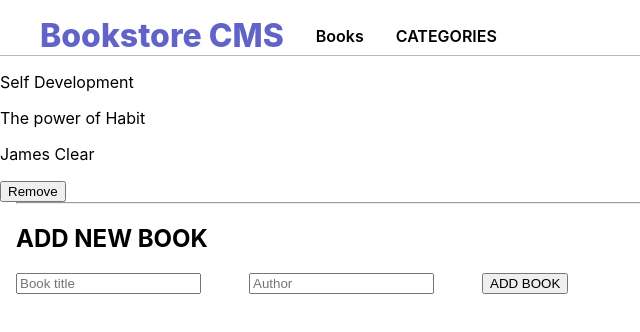
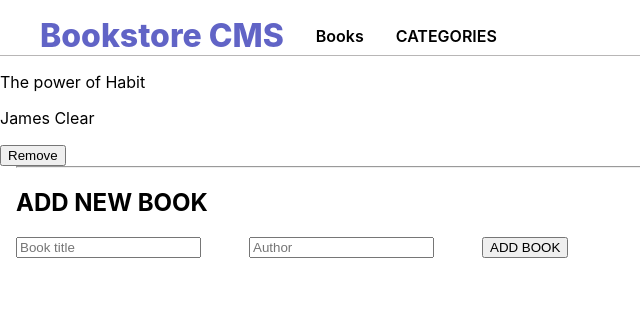
Before and after one commit to NatiDeme/react-bookstore, a React (Create React App) app: page / in a window 1280 px wide. Shown: the top 332 px of the page, without its empty margins (0-640 px from the left). Built offline with nearby package versions, Linux system fonts and the light colour scheme.

Commit message:
Connect store to components

```diff
--- a/package.json
+++ b/package.json
@@ -13,6 +13,7 @@
     "react-redux": "^8.0.2",
     "react-router-dom": "^6.3.0",
     "react-scripts": "5.0.1",
+    "uuid": "^8.3.2",
     "web-vitals": "^2.1.4"
   },
   "scripts": {
--- a/src/App.js
+++ b/src/App.js
@@ -1,6 +1,6 @@
 import './App.css';
 import React from 'react';
-import { Routes, Route } from 'react-router-dom';
+import { BrowserRouter as Router, Routes, Route } from 'react-router-dom';
 import Books from './pages/Books';
 import Categories from './pages/Categories';
 import NavBar from './components/NavBar';
@@ -8,11 +8,13 @@ import NavBar from './components/NavBar';
 function App() {
   return (
     <>
-      <NavBar />
-      <Routes>
-        <Route path="/" element={<Books />} />
-        <Route path="/categories" element={<Categories />} />
-      </Routes>
+      <Router>
+        <NavBar />
+        <Routes>
+          <Route path="/" element={<Books />} />
+          <Route path="/categories" element={<Categories />} />
+        </Routes>
+      </Router>
     </>
   );
 }
--- a/src/components/AddBook.js
+++ b/src/components/AddBook.js
@@ -1,14 +1,36 @@
 import '../style/AddBook.css';
+import { useDispatch } from 'react-redux';
+import { v4 as uuidv4 } from 'uuid';
+import { useState } from 'react';
+import { addBook } from '../redux/books/books';
 
 function Books() {
+  const dispatch = useDispatch();
+  const newbook = {
+    id: '',
+    title: '',
+    author: '',
+  };
+  const [mybook, setMyBook] = useState(newbook);
+  const addNew = () => {
+    dispatch(addBook(mybook));
+  };
+
+  const hndleMyBooks = (e) => {
+    setMyBook((mybook) => ({
+      ...mybook,
+      id: uuidv4(),
+      [e.target.name]: e.target.value,
+    }));
+  };
   return (
     <>
       <hr className="add-sep" />
       <h2 className="add-title">ADD NEW BOOK</h2>
       <div className="add-contain">
-        <input placeholder="Book title" />
-        <input placeholder="Author" />
-        <button type="button">ADD BOOK</button>
+        <input placeholder="Book title" name="title" id="title" onChange={hndleMyBooks} value={mybook.title} />
+        <input placeholder="Author" name="author" id="author" onChange={hndleMyBooks} value={mybook.author} />
+        <button type="button" onClick={addNew}>ADD BOOK</button>
       </div>
     </>
   );
--- a/src/components/Book.js
+++ b/src/components/Book.js
@@ -1,9 +1,16 @@
 import '../style/Book.css';
 import React from 'react';
+import { useDispatch } from 'react-redux';
+import { removeBook } from '../redux/books/books';
 
 function Book(props) {
   const me = props;
   const mee = me.books;
+  const dispatch = useDispatch();
+  const removeNow = (m) => {
+    dispatch(removeBook(m));
+  };
+
   return (
     <>
       <div className="book-card">
@@ -12,7 +19,7 @@ function Book(props) {
             <p className="book-title">{i.genre}</p>
             <p className="book-title">{i.title}</p>
             <p className="book-author">{i.author}</p>
-            <button type="button">Remove</button>
+            <button type="button" onClick={() => removeNow(i)}>Remove</button>
           </div>
         ))}
       </div>
--- a/src/index.js
+++ b/src/index.js
@@ -1,16 +1,17 @@
 import React from 'react';
 import ReactDOM from 'react-dom/client';
 import './index.css';
-import { BrowserRouter } from 'react-router-dom';
+import { Provider } from 'react-redux';
 import App from './App';
+import store from './redux/configureStore';
 
 const root = ReactDOM.createRoot(document.getElementById('root'));
 root.render(
-  <React.StrictMode>
-    <BrowserRouter>
-      <App />
-    </BrowserRouter>
-  </React.StrictMode>,
+
+  <Provider store={store}>
+    <App />
+  </Provider>,
+
 );
 
 // If you want to start measuring performance in your app, pass a function
--- a/src/pages/Books.js
+++ b/src/pages/Books.js
@@ -1,21 +1,13 @@
 import React from 'react';
+import { useSelector } from 'react-redux';
 import Book from '../components/Book';
 import AddBook from '../components/AddBook';
 
 function Books() {
-  const state = {
-    books: [
-      {
-        id: 1,
-        genre: 'Self Development',
-        title: 'The power of Habit',
-        author: 'James Clear',
-      },
-    ],
-  };
+  const books = useSelector((state) => state.book.books);
   return (
     <>
-      <Book books={state.books} />
+      <Book books={books} />
       <AddBook />
     </>
   );
--- a/src/pages/Categories.js
+++ b/src/pages/Categories.js
@@ -1,11 +1,20 @@
 import '../style/Categories.css';
+import { useDispatch, useSelector } from 'react-redux';
+import { statusChecker } from '../redux/categories/categories';
 
 function Categories() {
+  const categories = useSelector((state) => state.category);
+  const dispatch = useDispatch();
+  const update = (e) => {
+    e.preventDefault();
+    dispatch(statusChecker());
+  };
   return (
     <>
       <div className="button-container">
-        <button type="button" className="cat-button">Check Status</button>
+        <button type="button" className="cat-button" onClick={update}>Check Status</button>
       </div>
+      <h2 className="cat-check">{ categories }</h2>
     </>
   );
 }
--- a/src/redux/books/books.js
+++ b/src/redux/books/books.js
@@ -1,31 +1,42 @@
+import { v4 as uuidv4 } from 'uuid';
+
 const ADD_BOOK = 'bookstore/books/addBook';
 const REMOVE_BOOK = 'bookstore/books/removeBook';
-const initialState = [];
 
-const bookReducer = (state = initialState, action) => {
+const allBooks = {
+  books: [
+    {
+      id: uuidv4(),
+      title: 'The power of Habit',
+      author: 'James Clear',
+    },
+  ],
+};
+
+const addBook = (book) => ({
+  type: ADD_BOOK,
+  payload: book,
+});
+
+const removeBook = (book) => ({
+  type: REMOVE_BOOK,
+  book,
+});
+
+const bookReducer = (state = allBooks, action) => {
   switch (action.type) {
     case ADD_BOOK:
-      return [...state, action.book];
+      return {
+        books: [...state.books, action.payload],
+      };
     case REMOVE_BOOK:
-      return [...state.filter((i) => i.title !== action.book.title)];
+      return {
+        books: [...state.books.filter((i) => i.title !== action.book.title)],
+      };
     default:
       return state;
   }
 };
 
-const addBook = () => ({
-  type: ADD_BOOK,
-  book: {
-    title: 'the power of Habit',
-  },
-});
-
-const removeBook = () => ({
-  type: REMOVE_BOOK,
-  book: {
-    title: 'the power of Habit',
-  },
-});
-
 export default bookReducer;
 export { addBook, removeBook };
--- a/src/style/Categories.css
+++ b/src/style/Categories.css
@@ -11,3 +11,7 @@
   justify-content: center;
   margin-top: 5rem;
 }
+
+.cat-check {
+  text-align: center;
+}
```
Also changed, not shown: 1 other file (tests, documents, lock files or other folders).
